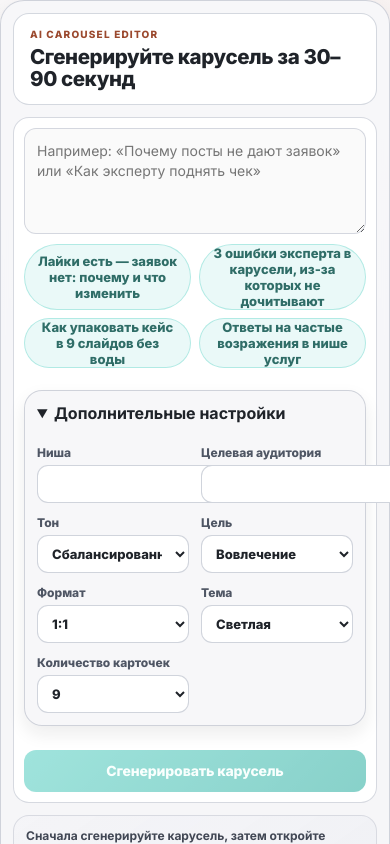
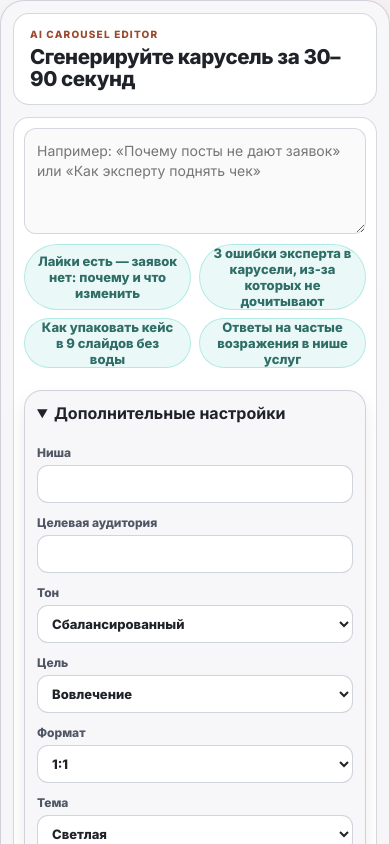
Before and after one commit to igor-jurievich/ai-carousel-editor, a Next.js app: page /generate in a window 390 px wide. Both pictures are taken after a click on the heading "Дополнительные настройки". Shown: the top 844 px of the page. Built offline with nearby package versions, Linux system fonts and the light colour scheme.

Commit message:
fix: stabilize mobile editor UX and strengthen slide copy

```diff
--- a/app/generate/page.tsx
+++ b/app/generate/page.tsx
@@ -216,14 +216,14 @@ export default function GeneratePage() {
               ))}
             </div>
 
-            <details className="settings-card" style={{ marginTop: 12 }}>
-              <summary style={{ cursor: "pointer", fontWeight: 700 }}>Дополнительные настройки</summary>
-              <div className="field-row" style={{ marginTop: 12, gap: 12, flexWrap: "wrap" }}>
-                <label className="field-label" style={{ minWidth: 220 }}>
+            <details className="settings-card generate-advanced" style={{ marginTop: 12 }}>
+              <summary className="generate-advanced-summary">Дополнительные настройки</summary>
+              <div className="generate-advanced-grid">
+                <label className="field-label generate-advanced-field">
                   Ниша
                   <input className="field" value={niche} onChange={(event) => setNiche(event.target.value)} />
                 </label>
-                <label className="field-label" style={{ minWidth: 220 }}>
+                <label className="field-label generate-advanced-field">
                   Целевая аудитория
                   <input
                     className="field"
@@ -231,7 +231,7 @@ export default function GeneratePage() {
                     onChange={(event) => setAudience(event.target.value)}
                   />
                 </label>
-                <label className="field-label">
+                <label className="field-label generate-advanced-field">
                   Тон
                   <select className="field" value={tone} onChange={(event) => setTone(event.target.value)}>
                     <option value="soft">Мягкий</option>
@@ -239,7 +239,7 @@ export default function GeneratePage() {
                     <option value="sharp">Острый</option>
                   </select>
                 </label>
-                <label className="field-label">
+                <label className="field-label generate-advanced-field">
                   Цель
                   <select className="field" value={goal} onChange={(event) => setGoal(event.target.value)}>
                     <option value="engagement">Вовлечение</option>
@@ -247,7 +247,7 @@ export default function GeneratePage() {
                     <option value="warming">Прогрев</option>
                   </select>
                 </label>
-                <label className="field-label">
+                <label className="field-label generate-advanced-field">
                   Формат
                   <select
                     className="field"
@@ -259,7 +259,7 @@ export default function GeneratePage() {
                     <option value="9:16">9:16</option>
                   </select>
                 </label>
-                <label className="field-label">
+                <label className="field-label generate-advanced-field">
                   Тема
                   <select
                     className="field"
@@ -271,7 +271,7 @@ export default function GeneratePage() {
                     <option value="color">Цветная</option>
                   </select>
                 </label>
-                <label className="field-label">
+                <label className="field-label generate-advanced-field">
                   Количество карточек
                   <select
                     className="field"
--- a/app/globals.css
+++ b/app/globals.css
@@ -812,6 +812,22 @@ button:disabled {
   color: #56615f;
 }
 
+.generate-advanced-summary {
+  cursor: pointer;
+  font-weight: 700;
+}
+
+.generate-advanced-grid {
+  margin-top: 12px;
+  display: grid;
+  grid-template-columns: repeat(2, minmax(0, 1fr));
+  gap: 12px;
+}
+
+.generate-advanced-field {
+  min-width: 0;
+}
+
 .field,
 .select,
 .textarea {
@@ -2744,6 +2760,105 @@ button:disabled {
 }
 
 @media (max-width: 768px) {
+  .generate-advanced-grid {
+    grid-template-columns: minmax(0, 1fr);
+  }
+
+  .generate-advanced .field,
+  .generate-advanced .select,
+  .generate-advanced .textarea {
+    min-width: 0;
+  }
+
+  .mobile-editor-shell {
+    overflow-x: hidden;
+  }
+
+  .mobile-topbar {
+    grid-template-columns: auto minmax(0, 1fr) auto;
+  }
+
+  .mobile-icon-button {
+    width: 44px;
+    height: 44px;
+  }
+
+  .mobile-compact-select {
+    width: 98px;
+    height: 44px;
+    font-size: 16px;
+  }
+
+  .mobile-export-button {
+    min-width: 132px;
+    height: 44px;
+    font-size: 14px;
+  }
+
+  .mobile-canvas-zone {
+    padding-bottom: calc(var(--mobile-bottom-offset, 88px) + 92px + env(safe-area-inset-bottom));
+    padding-inline: 8px;
+  }
+
+  .mobile-side-insert {
+    display: none;
+  }
+
+  .mobile-bottom-toolbar-v2 {
+    overflow-x: auto;
+    overscroll-behavior-x: contain;
+    scrollbar-width: none;
+  }
+
+  .mobile-bottom-toolbar-v2::-webkit-scrollbar {
+    display: none;
+  }
+
+  .mobile-bottom-tool {
+    flex: 0 0 78px;
+    min-height: 62px;
+  }
+
+  .mobile-tool-sheet-v2 {
+    max-height: min(52svh, 520px);
+  }
+}
+
+@media (max-width: 420px) {
+  .mobile-top-left {
+    gap: 6px;
+  }
+
+  .mobile-icon-button {
+    width: 40px;
+    height: 40px;
+  }
+
+  .mobile-compact-select {
+    width: 88px;
+    height: 40px;
+    font-size: 14px;
+  }
+
+  .mobile-export-button {
+    min-width: 118px;
+    height: 40px;
+    font-size: 13px;
+    padding: 0 10px;
+  }
+
+  .mobile-canvas-frame {
+    padding-inline: 20px;
+  }
+}
+
+@media (max-width: 360px) {
+  .mobile-bottom-tool {
+    flex-basis: 72px;
+  }
+}
+
+@media (max-width: 768px) {
   .page-shell {
     padding: 0;
     min-height: 100svh;
@@ -3597,3 +3712,91 @@ button:disabled {
     font-size: 15px;
   }
 }
+
+/* Final mobile stability overrides */
+@media (max-width: 768px) {
+  .generate-advanced-grid {
+    grid-template-columns: minmax(0, 1fr) !important;
+  }
+
+  .generate-advanced .field,
+  .generate-advanced .select,
+  .generate-advanced .textarea,
+  .generate-advanced-field {
+    min-width: 0 !important;
+  }
+
+  .mobile-editor-shell {
+    overflow-x: hidden;
+  }
+
+  .mobile-side-insert {
+    display: none !important;
+  }
+
+  .mobile-topbar {
+    grid-template-columns: auto minmax(0, 1fr) auto;
+  }
+
+  .mobile-icon-button {
+    width: 44px !important;
+    height: 44px !important;
+  }
+
+  .mobile-compact-select {
+    width: 96px !important;
+    height: 44px !important;
+    font-size: 16px !important;
+  }
+
+  .mobile-export-button {
+    min-width: 126px !important;
+    height: 44px !important;
+    font-size: 14px !important;
+    padding: 0 12px !important;
+  }
+
+  .mobile-canvas-zone {
+    padding-inline: 8px;
+    padding-bottom: calc(var(--mobile-bottom-offset, 88px) + 92px + env(safe-area-inset-bottom)) !important;
+  }
+
+  .mobile-bottom-toolbar-v2 {
+    overflow-x: auto;
+    overscroll-behavior-x: contain;
+    scrollbar-width: none;
+  }
+
+  .mobile-bottom-toolbar-v2::-webkit-scrollbar {
+    display: none;
+  }
+
+  .mobile-bottom-tool {
+    flex: 0 0 78px !important;
+    min-height: 62px !important;
+  }
+
+  .mobile-tool-sheet-v2 {
+    max-height: min(52svh, 520px) !important;
+  }
+}
+
+@media (max-width: 420px) {
+  .mobile-icon-button {
+    width: 40px !important;
+    height: 40px !important;
+  }
+
+  .mobile-compact-select {
+    width: 88px !important;
+    height: 40px !important;
+    font-size: 14px !important;
+  }
+
+  .mobile-export-button {
+    min-width: 112px !important;
+    height: 40px !important;
+    font-size: 13px !important;
+    padding: 0 10px !important;
+  }
+}
--- a/components/SettingsPanel.tsx
+++ b/components/SettingsPanel.tsx
@@ -258,7 +258,7 @@ export function SettingsPanel({
             className="field"
             value={profileSubtitle}
             onChange={(event) => onProfileSubtitleChange(event.target.value)}
-            placeholder="Надпись"
+            placeholder="Подпись (необязательно)"
             disabled={disabled}
           />
         </label>
--- a/lib/carousel.ts
+++ b/lib/carousel.ts
@@ -20,7 +20,7 @@ import {
 
 export const SLIDE_SIZE = 1080;
 export const DEFAULT_PROFILE_HANDLE = "@username";
-export const DEFAULT_PROFILE_SUBTITLE = "Надпись";
+export const DEFAULT_PROFILE_SUBTITLE = "";
 export { clampSlidesCount, DEFAULT_SLIDES_COUNT, MAX_SLIDES_COUNT, MIN_SLIDES_COUNT };
 
 export const SLIDE_FORMAT_DIMENSIONS: Record<
@@ -232,7 +232,7 @@ const TITLE_DEDUPE_STOP_WORDS = new Set([
   "до"
 ]);
 const LEGACY_TITLE_TEMPLATE_RE =
-  /\b(в\s+теме|где\s+ломается\s+поток|что\s+это\s+стоит\s+в\s+теме|разбор\s+под\s+ваш\s+кейс)\b/iu;
+  /\b(по\s+теме|в\s+теме|где\s+ломается\s+поток|что\s+это\s+стоит\s+в\s+теме|разбор\s+под\s+ваш\s+кейс)\b/iu;
 
 function shouldDedupeTitleToken(token: string) {
   return token.length >= 4 && !TITLE_DEDUPE_STOP_WORDS.has(token);
@@ -819,6 +819,11 @@ function readTitle(role: CarouselSlideRole, outline: OutlineLike) {
     }
   }
 
+  const derived = deriveTitleFromOutline(role, outline);
+  if (derived) {
+    return derived;
+  }
+
   return fallbackTitleByRole(role);
 }
 
@@ -844,11 +849,11 @@ function fallbackTitleByRole(role: CarouselSlideRole) {
   }
 
   if (role === "problem") {
-    return "Где теряется внимание";
+    return "Где сейчас ломается отклик";
   }
 
   if (role === "amplify") {
-    return "Почему это бьет по результату";
+    return "Почему просадка нарастает";
   }
 
   if (role === "mistake") {
@@ -860,11 +865,11 @@ function fallbackTitleByRole(role: CarouselSlideRole) {
   }
 
   if (role === "shift") {
-    return "Как сменить фокус";
+    return "Где поменять подход";
   }
 
   if (role === "solution") {
-    return "Что делать по шагам";
+    return "Рабочий план по шагам";
   }
 
   if (role === "example") {
@@ -876,6 +881,34 @@ function fallbackTitleByRole(role: CarouselSlideRole) {
   }
 
   return "Новый слайд";
+}
+
+function deriveTitleFromOutline(role: CarouselSlideRole, outline: OutlineLike) {
+  const firstBullet = Array.isArray(outline.bullets)
+    ? sanitizeBlueprintText(String(outline.bullets[0] ?? ""), 84, true)
+    : "";
+
+  if (firstBullet) {
+    if (role === "solution") {
+      return compactTextLength(`Шаг 1: ${firstBullet}`, titleMaxLengthByRole(role));
+    }
+
+    if (role === "consequence") {
+      return compactTextLength(`К чему это ведет: ${firstBullet}`, titleMaxLengthByRole(role));
+    }
+
+    return compactTextLength(firstBullet, titleMaxLengthByRole(role));
+  }
+
+  if (role === "example") {
+    const before = typeof outline.before === "string" ? sanitizeBlueprintText(outline.before, 84) : "";
+    const after = typeof outline.after === "string" ? sanitizeBlueprintText(outline.after, 84) : "";
+    if (before || after) {
+      return compactTextLength("Разбор: до и после", titleMaxLengthByRole(role));
+    }
+  }
+
+  return "";
 }
 
 function readBody(role: CarouselSlideRole, outline: OutlineLike) {
@@ -890,7 +923,7 @@ function readBody(role: CarouselSlideRole, outline: OutlineLike) {
   if (role === "problem" || role === "amplify" || role === "consequence" || role === "solution") {
     const bullets = Array.isArray(outline.bullets)
       ? outline.bullets
-          .map((item) => sanitizeBlueprintText(String(item), 82))
+          .map((item) => sanitizeBlueprintText(String(item), 108))
           .filter(Boolean)
           .slice(0, 4)
       : [];
@@ -900,14 +933,14 @@ function readBody(role: CarouselSlideRole, outline: OutlineLike) {
     }
 
     if (typeof outline.text === "string" && outline.text.trim()) {
-      return sanitizeBlueprintText(outline.text, 260);
+      return sanitizeBlueprintText(outline.text, 340);
     }
 
     if (role === "consequence") {
-      return "→ Падает доверие к вашей экспертизе\n→ Контент сложнее дочитывают до конца\n→ Результат нестабилен даже при регулярных публикациях";
-    }
-
-    return "→ Одна мысль на один слайд\n→ Конкретный пример вместо абстракции\n→ Ясное действие после чтения";
+      return "→ Теряется доверие и решения откладываются\n→ Контент дочитывают хуже, чем могли бы\n→ Вы тратите больше времени при том же результате";
+    }
+
+    return "→ Покажите один ключевой шаг без воды\n→ Добавьте конкретику: кейс, цифру или ситуацию\n→ Закройте слайд простым действием для читателя";
   }
 
   if (role === "example") {
@@ -1045,13 +1078,13 @@ function buildHeaderAndFooter(
   const { width } = metrics;
   const bodyColor = palette.bodyColor;
   const handleText = profileHandle.trim() || DEFAULT_PROFILE_HANDLE;
-  const subtitleText = profileSubtitle.trim() || DEFAULT_PROFILE_SUBTITLE;
+  const subtitleText = normalizeProfileSubtitle(profileSubtitle);
   const captionFontSize = format === "9:16" ? 40 : 38;
   const counterFontSize = format === "9:16" ? 39 : 37;
   const subtitleFontSize = format === "9:16" ? 42 : 40;
   const arrowFontSize = format === "9:16" ? 64 : 58;
 
-  return [
+  const items: TextElement[] = [
     createFittedTextElement({
       role: "caption",
       metaKey: "profile-handle",
@@ -1083,7 +1116,11 @@ function buildHeaderAndFooter(
       fill: bodyColor,
       align: "right",
       lineHeight: 1.1
-    }),
+    })
+  ];
+
+  if (subtitleText) {
+    items.push(
       createFittedTextElement({
         role: "caption",
         metaKey: "profile-subtitle",
@@ -1099,7 +1136,11 @@ function buildHeaderAndFooter(
         fill: bodyColor,
         align: "left",
         lineHeight: 1.1
-    }),
+      })
+    );
+  }
+
+  items.push(
     createTextElement({
       role: "caption",
       metaKey: "footer-arrow",
@@ -1115,7 +1156,9 @@ function buildHeaderAndFooter(
       align: "right",
       lineHeight: 1
     })
-  ];
+  );
+
+  return items;
 }
 
 function buildMainContent(
@@ -1301,7 +1344,7 @@ function buildMainContent(
     createFittedTextElement({
       role: "body",
       metaKey: "managed-body",
-      text: compactTextLength(blueprint.body, 300),
+      text: compactTextLength(blueprint.body, 380),
       x: metrics.contentX,
       y: metrics.bodyY,
       width: metrics.contentWidth,
@@ -1386,7 +1429,7 @@ function rebuildSlide(
     background: palette.background,
     templateId,
     profileHandle: slide.profileHandle ?? DEFAULT_PROFILE_HANDLE,
-    profileSubtitle: slide.profileSubtitle ?? DEFAULT_PROFILE_SUBTITLE,
+    profileSubtitle: normalizeProfileSubtitle(slide.profileSubtitle),
     generationRole: blueprint.role,
     slideType: blueprint.slideType,
     photoSlotEnabled:
@@ -1720,7 +1763,10 @@ export function updateSlideFooter(
     {
       ...slide,
       profileHandle: updates.profileHandle ?? slide.profileHandle,
-      profileSubtitle: updates.profileSubtitle ?? slide.profileSubtitle
+      profileSubtitle:
+        updates.profileSubtitle !== undefined
+          ? normalizeProfileSubtitle(updates.profileSubtitle)
+          : slide.profileSubtitle
     },
     index,
     totalSlides,
@@ -1728,6 +1774,19 @@ export function updateSlideFooter(
     format,
     customElements
   );
+}
+
+function normalizeProfileSubtitle(value?: string) {
+  const cleaned = (value ?? "").trim();
+  if (!cleaned) {
+    return "";
+  }
+
+  if (/^надпись$/iu.test(cleaned)) {
+    return "";
+  }
+
+  return cleaned;
 }
 
 export function setSlideBackgroundImage(
--- a/lib/openai.ts
+++ b/lib/openai.ts
@@ -143,7 +143,7 @@ export async function generateCarouselFromTopic(
                       "Write concise, conversational, high-signal Russian copy without fluff and without robotic phrasing.",
                       "Adapt voice to topic and audience. Keep it native for Instagram/Telegram style content.",
                       "Keep each slide self-contained and readable on a mobile card.",
-                      "Keep text short: title up to ~10 words, subtitle up to ~18 words, bullets up to ~14 words.",
+                      "Keep text compact but substantial: title up to ~12 words, subtitle up to ~24 words, bullets up to ~20 words.",
                       "Start from the provided topic. Do not default to sales/real-estate language if topic is different.",
                       "If topic is educational/health/lifestyle/psychology etc, keep vocabulary in that domain.",
                       "Avoid generic opener like «Одна ошибка…» unless the topic explicitly asks for mistakes.",
@@ -429,7 +429,7 @@ function buildUserPrompt(
     "For fields that are not used by the current type, return empty string \"\" or empty array [].",
     "Tone: vivid, social-native, high signal, no bureaucratic wording.",
     "Each slide should carry a strong standalone idea with natural spoken Russian.",
-    "Bullets must be short: 1 sentence each, 2-4 bullets, no long clauses.",
+    "Bullets must be concise but meaningful: 1 short sentence each, 2-4 bullets, include concrete detail instead of generic slogans.",
     "Keep wording topic-specific. Avoid universal sales jargon if topic is not sales-related.",
     "Avoid stale templates like «в теме ...», «одна ошибка ...», «где ломается поток ...».",
     "Ban phrases: «в современном мире», «важно понимать», «ключ к успеху».",
@@ -737,11 +737,18 @@ function applyFinalCopyPolish(
       const ctaVariants = buildCtaVariants(options?.goal, topic);
       const normalizedTitle = sanitizeTitleValue(cta.title, 84);
       const normalizedSubtitle = sanitizeCopyText(normalizeText(cta.subtitle, 138), 132);
-      const hasAction = /\b(напиши|напишите|сохраните|оставьте|отправьте|ответьте)\b/iu.test(
+      const hasAction = /\b(напиши|напишите|сохраните|оставьте|отправьте|ответьте|пришлите)\b/iu.test(
         normalizedSubtitle
       );
-
-      cta.title = normalizedTitle || trimToWordBoundary("Хотите забрать рабочий шаблон?", 84);
+      const weakTitle =
+        !normalizedTitle ||
+        /\b(готов[а-яё]*|объединить\s+усилия|поехали|пора\s+действовать|давайте\s+начнем)\b/iu.test(
+          normalizedTitle
+        );
+
+      cta.title = weakTitle
+        ? buildCtaTitleFallback(options?.goal, topic)
+        : normalizedTitle;
       cta.subtitle = hasAction ? normalizedSubtitle : ctaVariants.selected;
     }
   }
@@ -1102,7 +1109,7 @@ function normalizeBullets(value: unknown, fallback: string[]) {
   const cleaned: string[] = [];
 
   for (const item of value) {
-    const normalized = sanitizeCopyText(normalizeText(item, 90), 86);
+    const normalized = sanitizeCopyText(normalizeText(item, 128), 122);
     if (!normalized) {
       continue;
     }
@@ -1121,6 +1128,21 @@ function normalizeBullets(value: unknown, fallback: string[]) {
   }
 
   return cleaned.length ? cleaned : fallback;
+}
+
+function buildCtaTitleFallback(goal: string | undefined, topic: string) {
+  const normalizedGoal = normalizeText(goal, 40).toLowerCase();
+  const focus = buildTopicFocus(topic);
+
+  if (isLeadsGoal(normalizedGoal)) {
+    return trimToWordBoundary("Нужна структура, которая доводит до заявки?", 84);
+  }
+
+  if (isFollowersGoal(normalizedGoal)) {
+    return trimToWordBoundary("Хотите карусели, которые сохраняют и пересылают?", 84);
+  }
+
+  return trimToWordBoundary(`Хотите усилить ${focus} без шаблонных фраз?`, 84);
 }
 
 function normalizeText(value: unknown, maxLength: number) {
```
Also changed, not shown: components/CanvasEditor.tsx (+6 -23 lines), components/Editor.tsx (+17 -4 lines), components/MobileTools.tsx (+19 -4 lines). Lines whose indentation alone changed are shown as unchanged.
